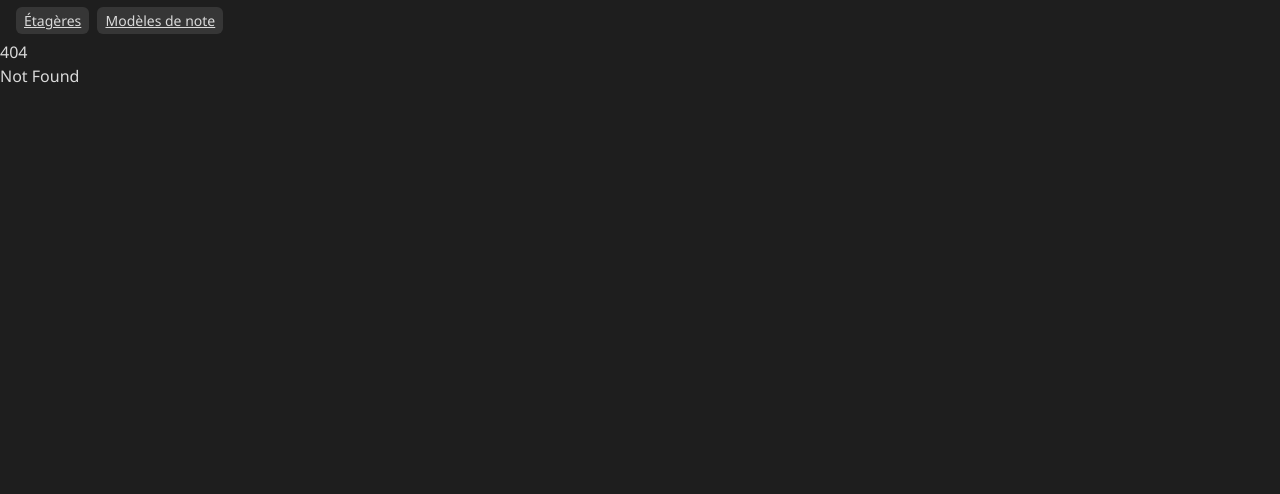
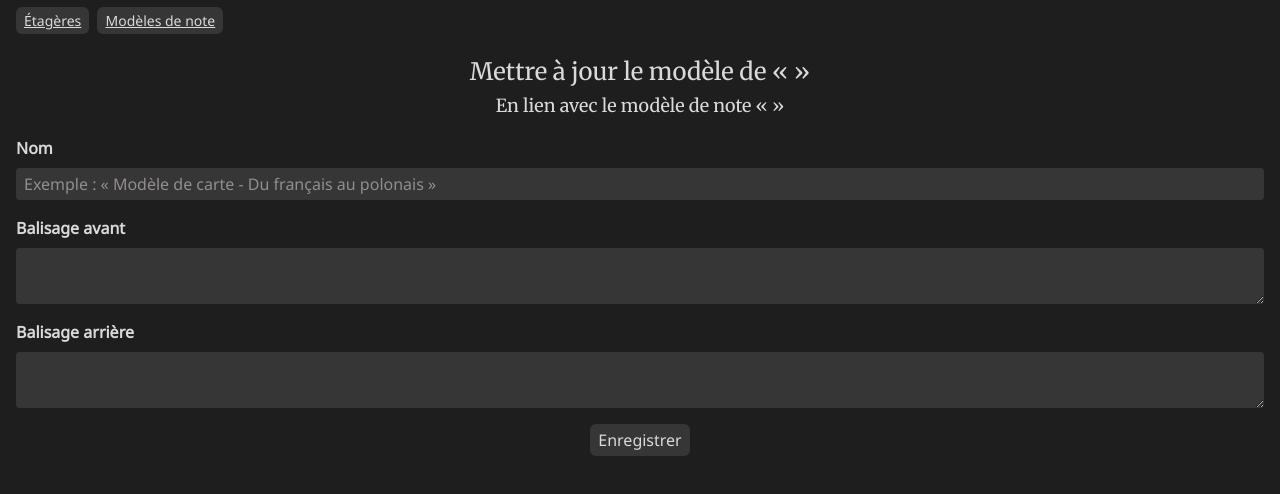
Before and after one commit to noahboos/memoria, a SvelteKit app: page /card_templates/save/1 in a window 1280 px wide. Before the commit this address had no page. Shown: the top 494 px of the page. Built offline with nearby package versions, Linux system fonts and the light colour scheme.

Commit message:
Feature - Added card template's saving view, alongside a dedicated sanitizer service.

```diff
--- /dev/null
+++ b/src/lib/services/CardSanitizerService.ts
@@ -0,0 +1,36 @@
+export class CardSanitizerService {
+    static ALLOWED_TAGS: Set<string> = new Set([
+        "div",
+        "p"
+    ]);
+
+    static sanitize(markup: string) {
+        let parser: DOMParser = new DOMParser();
+        let document: Document = parser.parseFromString(markup, "text/html");
+
+        this.sanitizeNode(document.body);
+
+        return document.body.innerHTML;
+    }
+
+    static sanitizeNode(node: Node) {
+        if (node.nodeType === Node.ELEMENT_NODE) {
+            const element = node as HTMLElement;
+            const tagName: string = element.tagName.toLowerCase();
+
+            if (tagName !== "body" && tagName !== "html") {
+                if (!this.ALLOWED_TAGS.has(tagName)) {
+                    element.replaceWith(...Array.from(element.childNodes));
+                }
+
+                for (const attribute of element.attributes) {
+                    element.removeAttribute(attribute.name);
+                }
+            }
+        }
+
+        for (const child of Array.from(node.childNodes)) {
+            this.sanitizeNode(child);
+        }
+    }
+}
--- /dev/null
+++ b/src/routes/card_templates/save/[id]/+page.svelte
@@ -0,0 +1,97 @@
+<script lang="ts">
+    import type {PageProps} from "../../../../../.svelte-kit/types/src/routes/card_templates/save/[id]/$types";
+    import { page } from "$app/state";
+    import type {CardTemplate} from "$lib/types/CardTemplate";
+    import type {NoteTemplate} from "$lib/types/NoteTemplate";
+    import {onMount} from "svelte";
+    import {invoke} from "@tauri-apps/api/core";
+    import {getCurrentWindow} from "@tauri-apps/api/window";
+    import {goto} from "$app/navigation";
+    import {CardSanitizerService} from "$lib/services/CardSanitizerService";
+
+    let {params}: PageProps = $props();
+    let id: number = Number(params.id);
+    let note_template_id: number = $derived(Number(page.url.searchParams.get("note_template_id")));
+
+    let note_template: NoteTemplate = $state<NoteTemplate>({id: null, name: null, description: null, data: null, created_at: null, modified_at: null });
+    let card_template: CardTemplate = $state<CardTemplate>({id: null, note_template_id, name: "", front_markup: "", back_markup: "", created_at: null, modified_at: null,});
+
+    onMount(async () => {
+        note_template = await invoke("read_one_note_template", {id: note_template_id});
+
+        if (id > 0) {
+            card_template = await invoke("read_one_card_template", {id});
+
+            await getCurrentWindow().setTitle("Mettre à jour le modèle de carte « " + card_template.name + " » | Memoria");
+        } await getCurrentWindow().setTitle("Créer un modèle de carte | Memoria")
+    });
+
+    async function save(): Promise<void> {
+        if (typeof card_template.front_markup !== "string" || typeof card_template.back_markup !== "string") return;
+        card_template.front_markup = CardSanitizerService.sanitize(card_template.front_markup);
+        card_template.back_markup = CardSanitizerService.sanitize(card_template.back_markup);
+
+        await invoke("save_card_template", {cardTemplate: card_template});
+
+        await goto("/note_templates/" + card_template.note_template_id);
+    }
+</script>
+
+<main class="p-4 space-y-4">
+    <div class="space-y-1">
+        <p class="font-serif text-2xl text-center">
+            {#if id > 0}
+                Mettre à jour le modèle de « {card_template.name} »
+            {:else}
+                Créer un nouveau modèle de carte
+            {/if}
+        </p>
+        <p class="font-serif text-lg text-center">En lien avec le modèle de note « {note_template.name} »</p>
+    </div>
+    <form class="space-y-4" onsubmit={save}>
+        <div class="flex flex-col gap-2">
+            <label
+                class="font-bold"
+                for="name"
+            >Nom</label>
+            <input
+                class="bg-base-30 rounded-sm px-2 py-1 placeholder-accent-100/50 "
+                id="name"
+                type="text"
+                bind:value={card_template.name}
+                placeholder="Exemple : « Modèle de carte - Du français au polonais »"
+                required
+            />
+        </div>
+        <div class="flex flex-col gap-2">
+            <label
+                class="font-bold"
+                for="front_markup"
+            >Balisage avant</label>
+            <textarea
+                class="font-mono bg-base-30 rounded-sm px-2 py-1 placeholder-accent-100/50"
+                id="front_markup"
+                bind:value={card_template.front_markup}
+                placeholder=""
+                required
+            ></textarea>
+        </div>
+        <div class="flex flex-col gap-2">
+            <label
+                class="font-bold"
+                for="back_markup"
+            >Balisage arrière</label>
+            <textarea
+                class="font-mono bg-base-30 rounded-sm px-2 py-1 placeholder-accent-100/50"
+                id="back_markup"
+                bind:value={card_template.back_markup}
+                placeholder=""
+                required
+            ></textarea>
+        </div>
+        <button
+            class="block w-fit mx-auto bg-base-30 px-2 py-1 rounded-md hover:bg-primary-200 hover:text-base-00"
+            type="submit"
+        >Enregistrer</button>
+    </form>
+</main>
--- a/src/routes/note_templates/[id]/+page.svelte
+++ b/src/routes/note_templates/[id]/+page.svelte
@@ -37,6 +37,10 @@
             onclick={() => InteractedNoteTemplateStore.displayDeleteModal(id)}
         >Supprimer</button>
     </div>
+    <a
+        class="block w-fit mx-auto bg-base-30 px-2 py-1 underline rounded-md hover:bg-primary-200 hover:text-base-00"
+        href={"/card_templates/save/0?note_template_id=" + id}
+    >Créer un nouveau modèle de carte</a>
 </main>
 
 {#if $showDeleteNoteTemplateModalStore}
```
